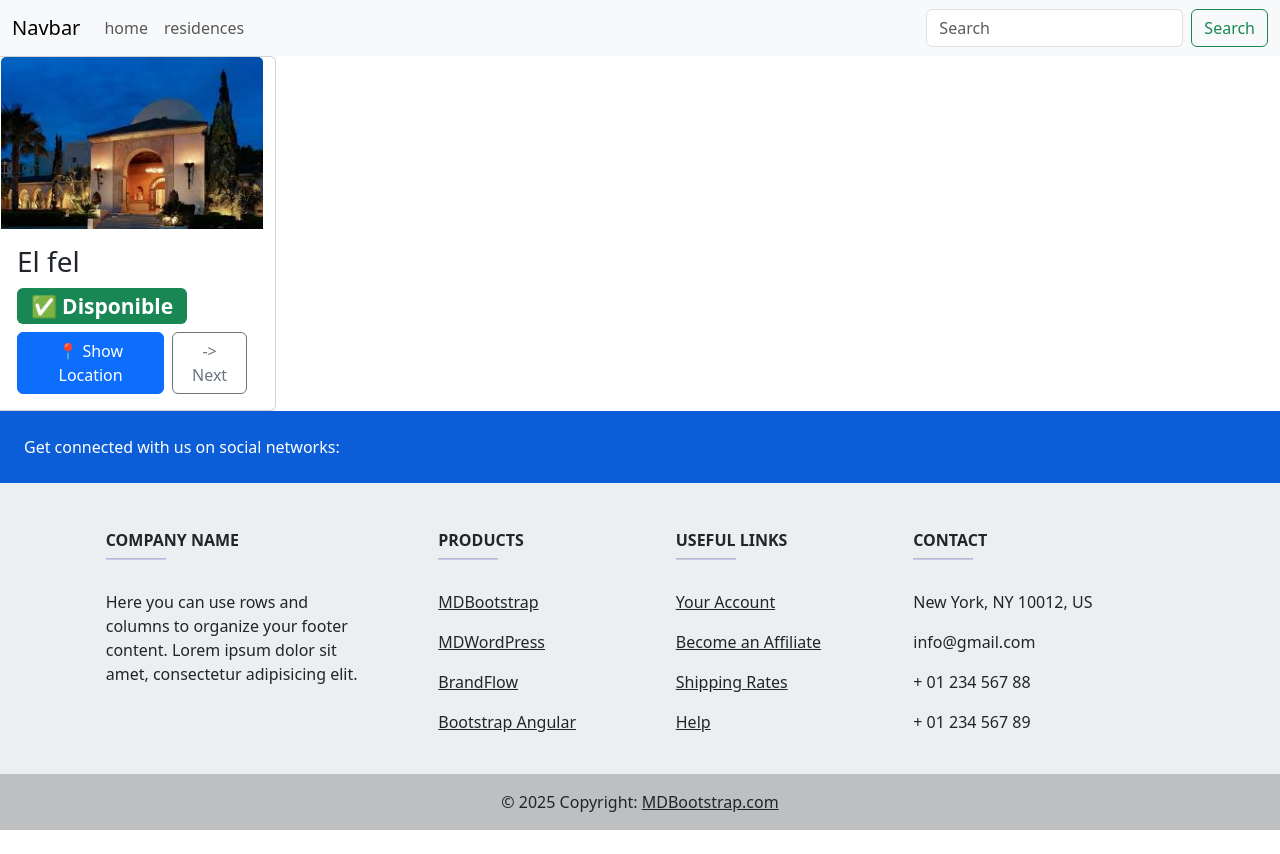
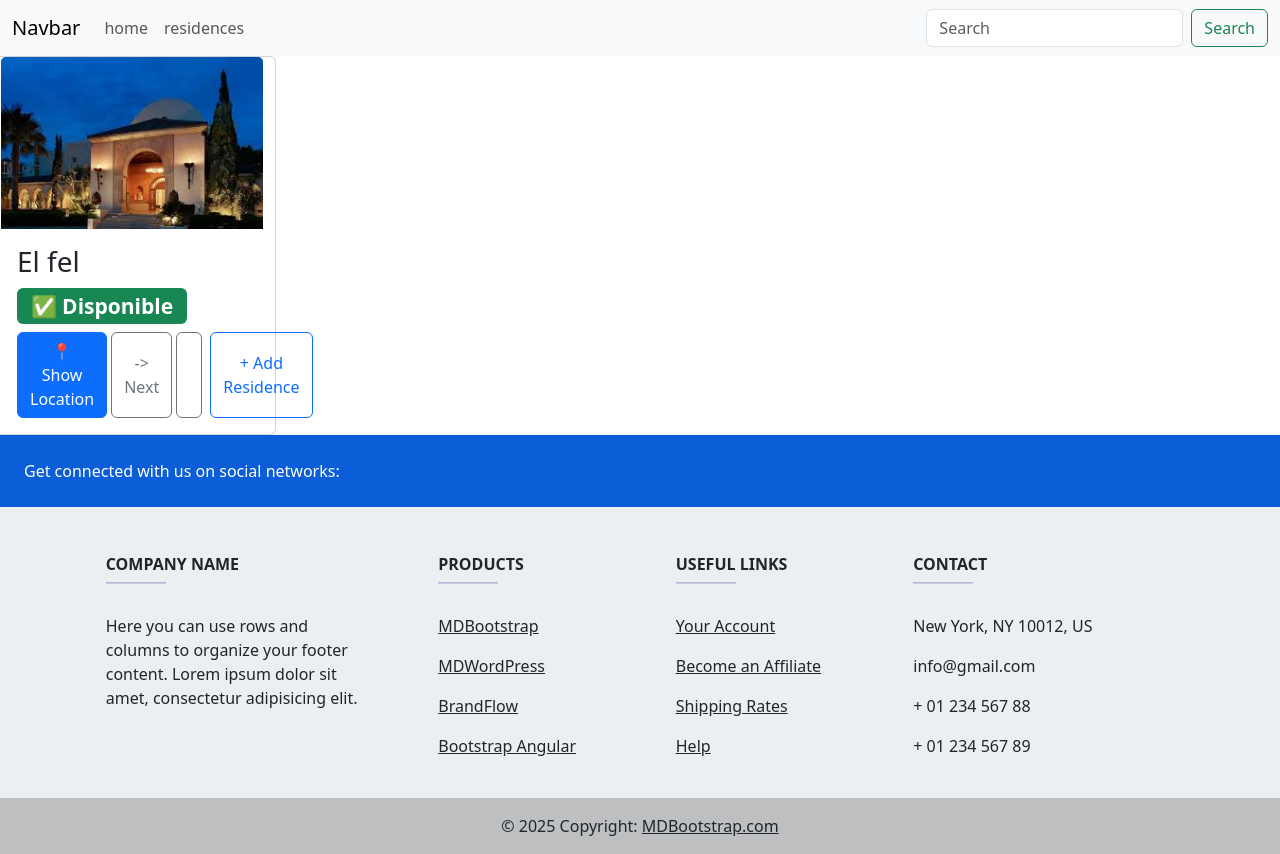
Before and after one commit to Harounjlassi/HarounJlassi_workshop_Angular_4Arctic2, an Angular app: page /details/1 in a window 1280 px wide. Before the commit the page ends 830 px from the top, so only its background shows below. Built offline with nearby package versions, Linux system fonts and the light colour scheme.

Commit message:
add : addFroDetailComponent

```diff
--- a/src/app/Residencess/residences-details/residences-details.component.html
+++ b/src/app/Residencess/residences-details/residences-details.component.html
@@ -10,7 +10,7 @@
           <span *ngIf="res?.status === 'En Construction'" class="badge bg-warning">🚧 En Construction</span>
         </h3>
         <div class="d-grid gap-2">
-          <div class="d-flex gap-2 justify-content-start">
+          <div class="d-flex gap-1 justify-content-start">
 
             <button class="btn btn-primary" (click)="showAddress(res?.address||'')">
               📍 Show Location
@@ -20,6 +20,12 @@
             <button class="btn btn-outline-secondary" (click)="navigateToDetails(res?.id)">
                 -> Next
             </button>
+            <button class="btn btn-outline-secondary" (click)="navigateToDetails(res?.id)">
+          </button>
+          <br>
+          <button class="btn btn-outline-primary" (click)="navigateToAdComponement()">
+            + Add Residence
+          </button>
           </div>
 
 
--- a/src/app/Residencess/residences-details/residences-details.component.ts
+++ b/src/app/Residencess/residences-details/residences-details.component.ts
@@ -69,4 +69,10 @@ this.res=this.listResidences.filter(res=>res.id==this.id)[0]
 
 
   }
+  navigateToAdComponement() {
+
+    this.router.navigate(['/add'], { queryParamsHandling: 'merge' });
+
+
+  }
 }
--- a/src/app/Residencess/residences/residences.component.html
+++ b/src/app/Residencess/residences/residences.component.html
@@ -25,6 +25,8 @@
             <button class="btn btn-outline-secondary" [routerLink]="['/details',residence.id]">
               ℹ️ Details
             </button>
+
+
           </div>
 
 
--- a/src/app/app-routing.module.ts
+++ b/src/app/app-routing.module.ts
@@ -8,6 +8,7 @@ import { NotFoundComponent } from './not-found/not-found.component';
 import { ResidencesComponent } from './Residencess/residences/residences.component';
 import { Residence } from './model/Residence';
 import { ResidencesDetailsComponent } from './Residencess/residences-details/residences-details.component';
+import { AddResidenceComponent } from './Residencess/add-residence/add-residence.component';
 const routes: Routes = [];
 
 const ROUTES: Routes = [
@@ -17,6 +18,7 @@ const ROUTES: Routes = [
   {path:'home',component:ResidencesComponent},
   {path:'residences',component:ResidencesComponent},
   {path:'details/:id',component:ResidencesDetailsComponent},
+  {path:'add',component:AddResidenceComponent},
   {path:'**',component:NotFoundComponent},
 
 ];
```
